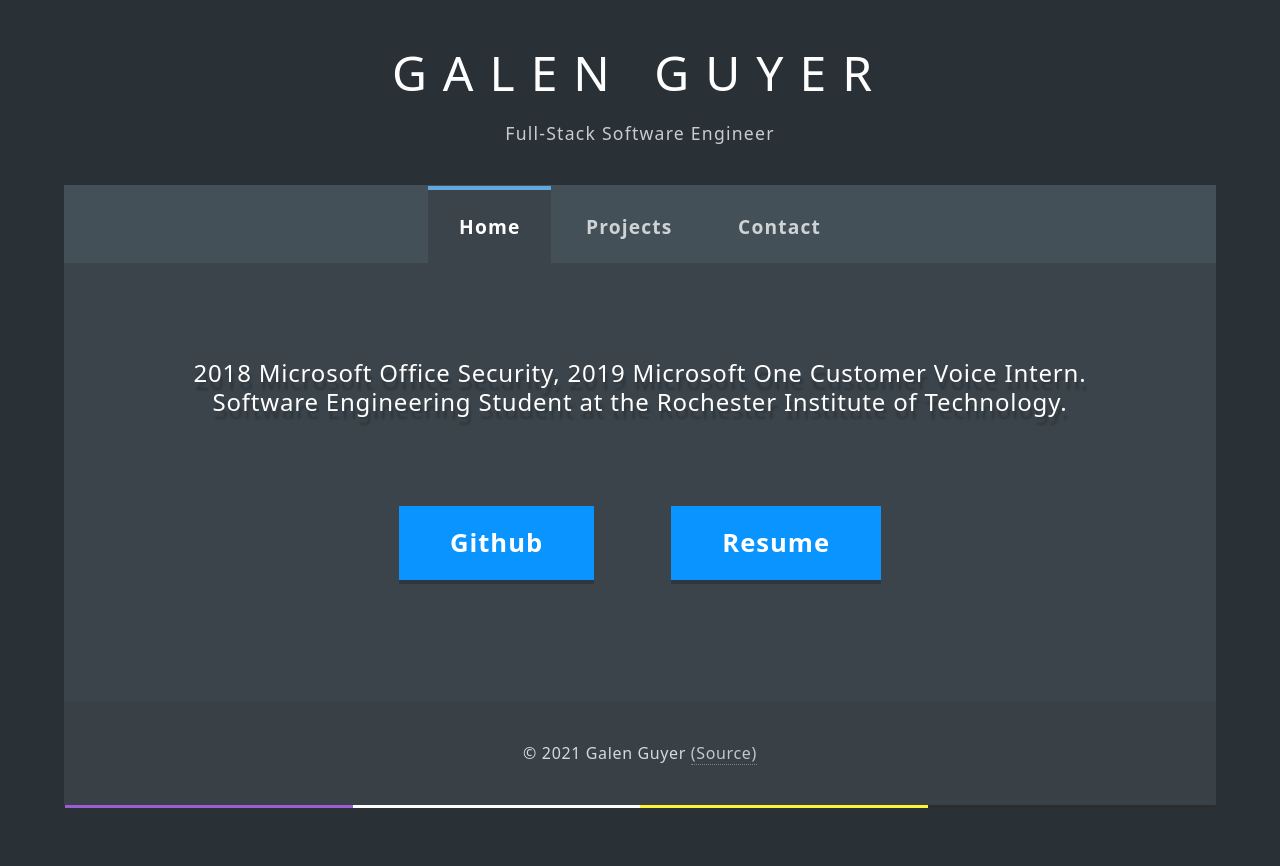
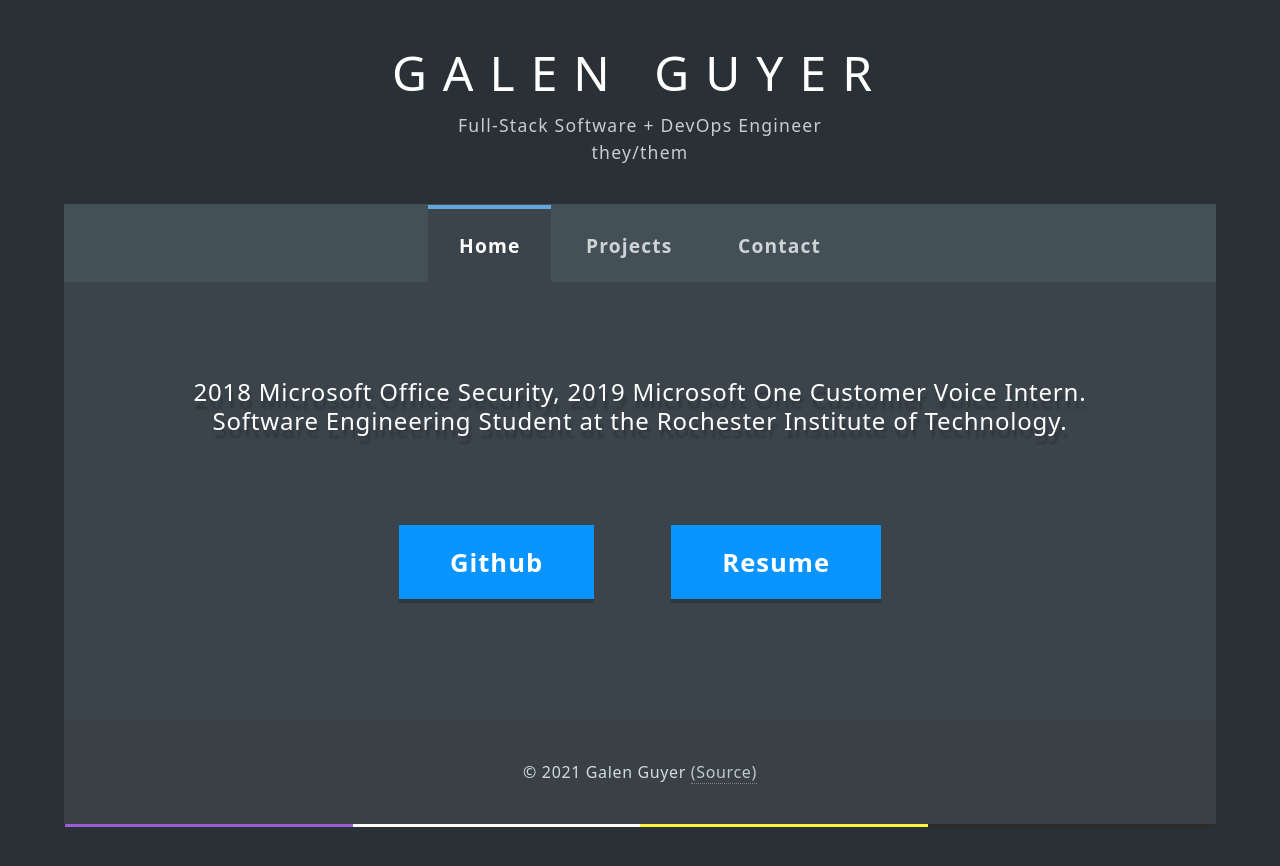
Before and after one commit to galenguyer/galenguyer.github.io, a Jekyll site: the page built from index.html, in a window 1280 px wide. Shown: the top 866 px of the page. Built offline with Jekyll 4.4.1, drawn with Linux system fonts in a browser that asks for light colours.

Commit message:
add pronouns to brand

```diff
--- a/_includes/brand.html
+++ b/_includes/brand.html
@@ -6,5 +6,6 @@
     <a href="{{ '/' | relative_url}}">Galen Guyer</a>
     {%- endif -%}
     </h1>
-    <span class="description">Full-Stack Software Engineer</span>
+    <div class="description">Full-Stack Software + DevOps Engineer</div>
+    <div class="pronouns">they/them</div>
 </div>
--- a/_sass/components/brand.scss
+++ b/_sass/components/brand.scss
@@ -5,7 +5,7 @@
     background: $backgroundColor;
     color: #FFF;
     .name {
-        margin: 2rem 0rem 1rem 0rem;
+        margin: 2rem 0rem 0.5rem 0rem;
         text-transform: uppercase;
         font-size: 3em;
         letter-spacing: 16px;
@@ -23,10 +23,16 @@
             border-bottom: dotted 1px rgba(255, 255, 255, 0.35);
         }
     }
+    .pronouns {
+        letter-spacing: 0.07em;
+        font-size: 1.1em;
+        color: rgba(255, 255, 255, 0.75);
+    }
     .description {
         letter-spacing: 0.07em;
         font-size: 1.1em;
         color: rgba(255, 255, 255, 0.75);
+        padding-bottom: 0.2rem;
     }
 }
 @media screen and (max-width: 1070px) {
```
